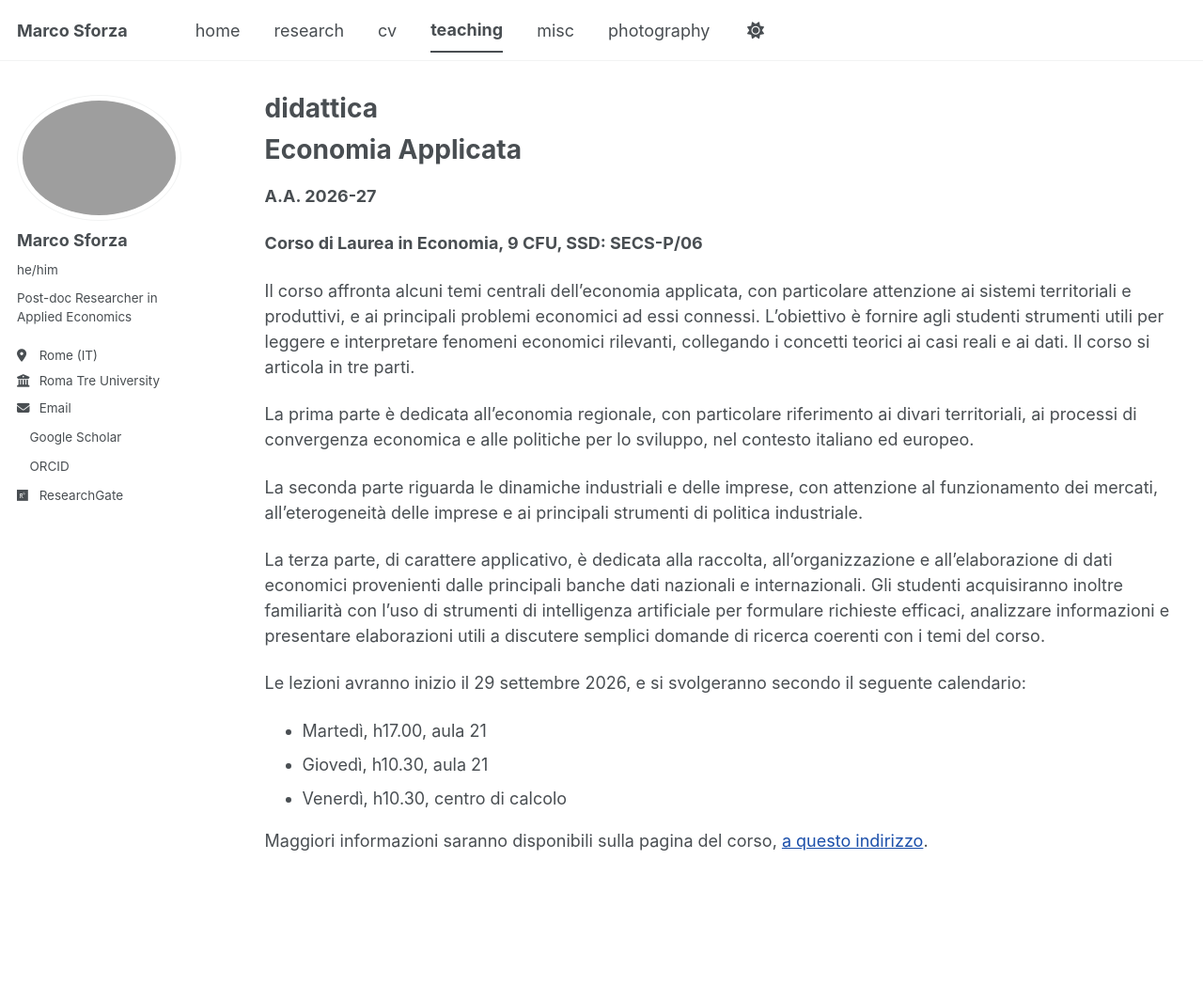
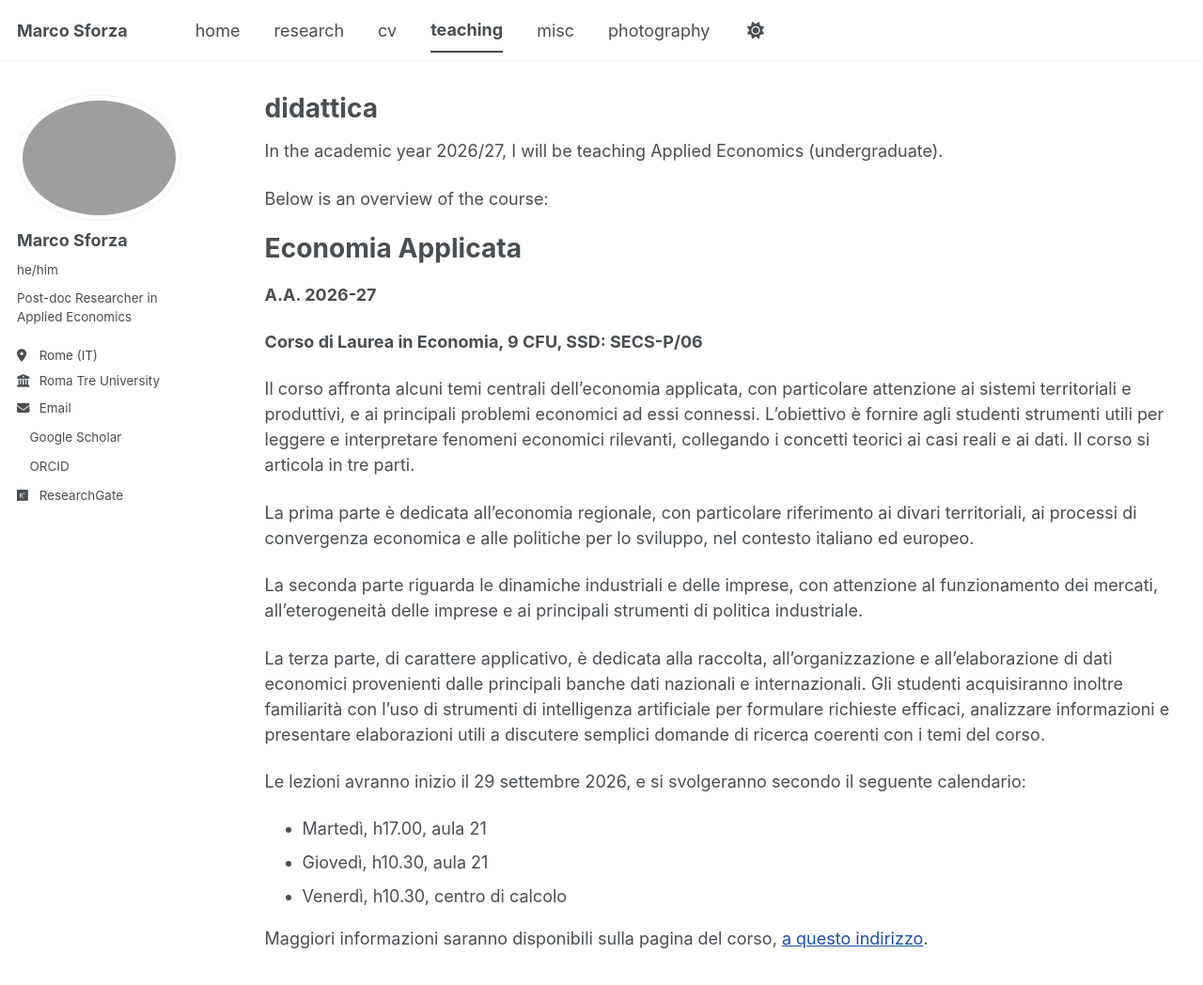
Before and after one commit to marcosforza/marcosforza.github.io, a Jekyll site: the page built from _pages/teaching.md, in a window 1280 px wide and 1126 px high. Shown: the top 1048 px of the window at 94% size. Built offline with Jekyll 4.4.1, drawn with Linux system fonts in a browser that asks for light colours; a style sheet for code colours, icons or effects is not loaded.

Commit message:
Update teaching.md

```diff
--- a/_pages/teaching.md
+++ b/_pages/teaching.md
@@ -7,6 +7,10 @@ nav: true
 ---
 
 {% include base_path %}
+
+In the academic year 2026/27, I will be teaching Applied Economics (undergraduate).
+
+Below is an overview of the course:
 
 # Economia Applicata
 **A.A. 2026-27**
```
